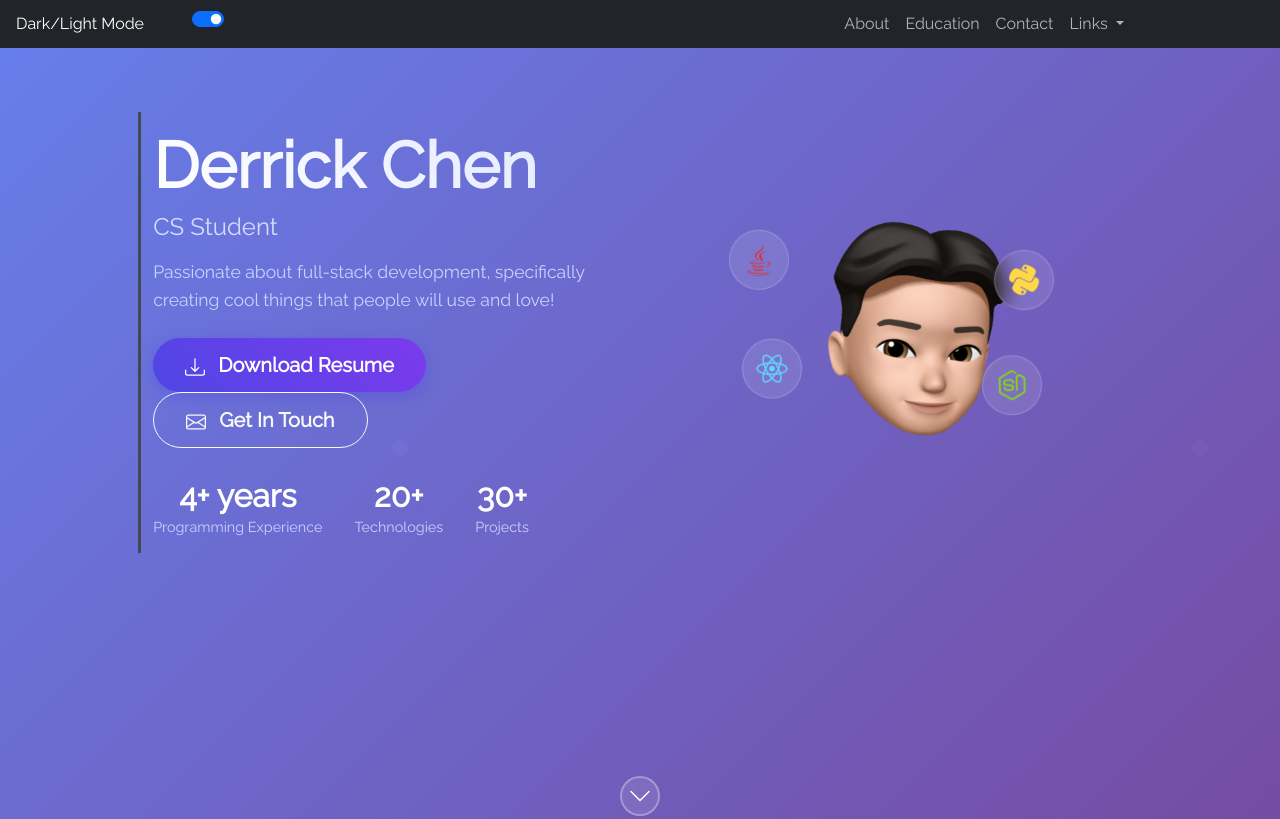
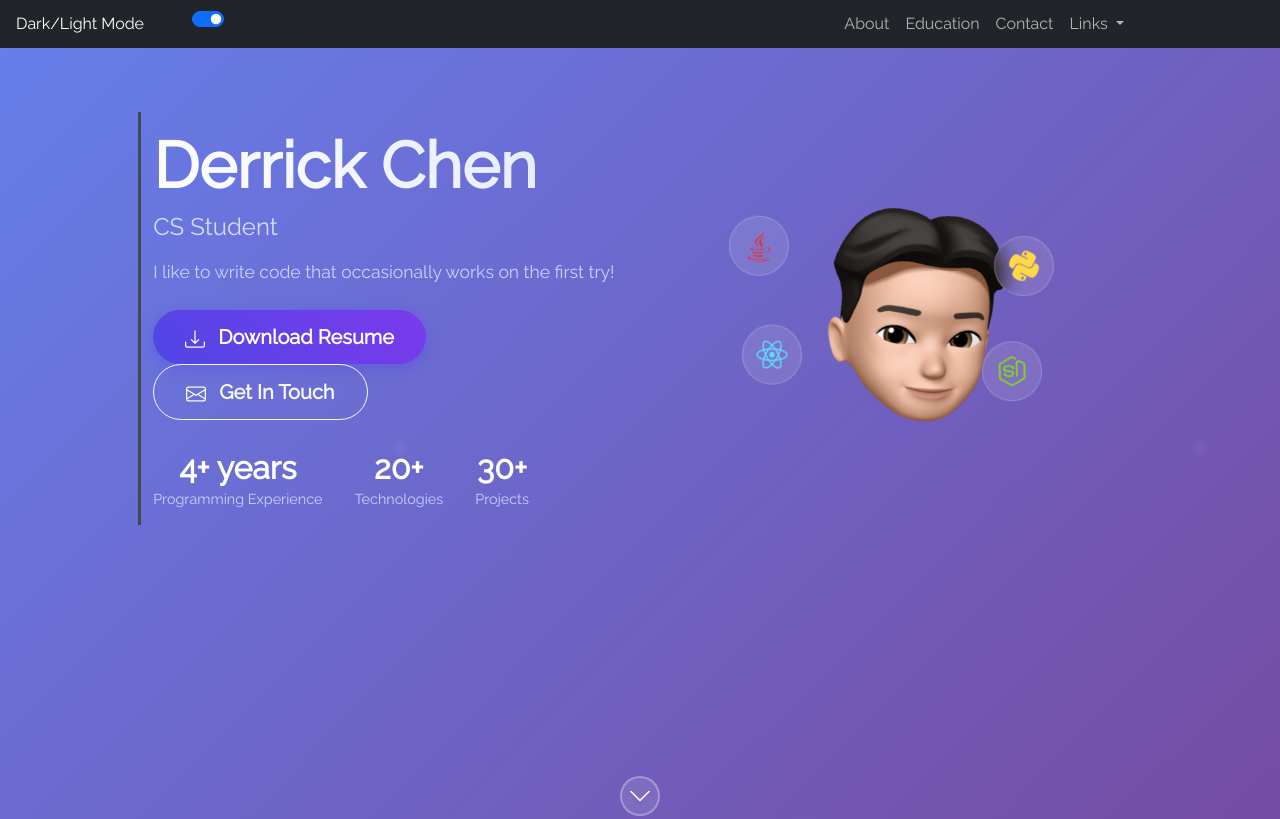
Before and after one commit to hiderrick/derrick-chen-portfolio, a website: page index.html in a window 1280 px wide. Shown: the top 819 px of the page. Drawn offline with nearby package versions, Linux system fonts and the light colour scheme; a web font is replaced by a local one.

Commit message:
update resume

```diff
--- a/index.html
+++ b/index.html
@@ -112,8 +112,7 @@
             <h1 class="hero-title">Derrick Chen</h1>
             <h2 class="hero-subtitle">CS Student</h2>
             <p class="hero-description">
-              Passionate about full-stack development, specifically creating cool
-              things that people will use and love!
+              I like to write code that occasionally works on the first try!
             </p>
             <div class="hero-buttons">
               <a href="static/derrick_chen_resume.pdf" target="_blank" class="btn btn-primary btn-lg me-3">
```
Also changed, not shown: 1 other file.
